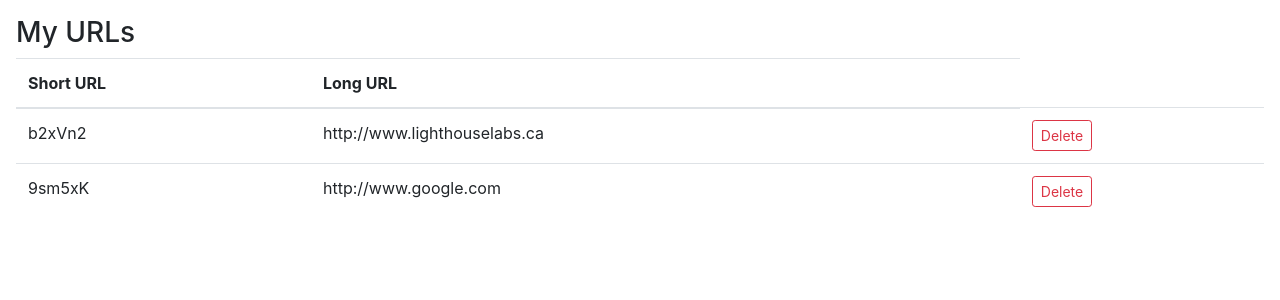
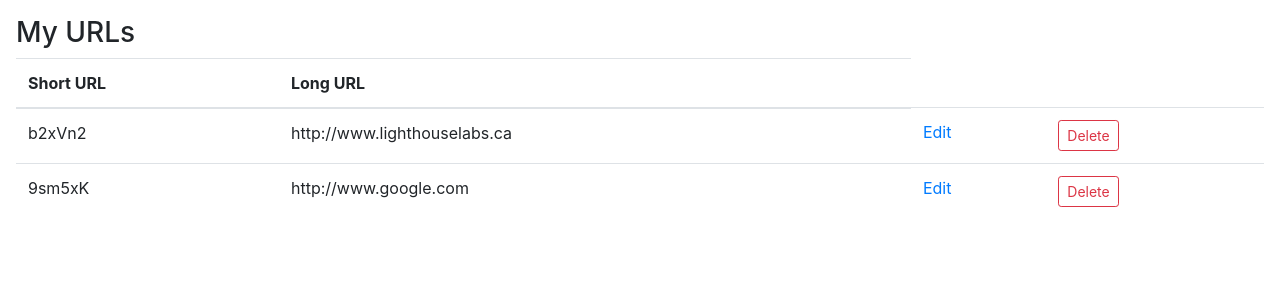
Before and after one commit to julia-gatina/tinyapp, a Node server app: page /urls in a window 1280 px wide. Shown: the part 56-356 px from the top of the page. Run offline with Node 20, Linux system fonts and the light colour scheme; some libraries are stand-ins or nearby versions.

Commit message:
Added 'Edit' links on urls_index to access urls_show template

```diff
--- a/views/urls_index.ejs
+++ b/views/urls_index.ejs
@@ -27,6 +27,9 @@
             <td><%= url %></td>
             <td><%= urls[url] %></td>
             <td>
+              <a href="/u/<%=[url]%>">Edit</a>
+            </td>
+            <td>
               <form method="POST" action="/urls/<%=[url]%>/delete">
                 <button type="submit" class="btn btn-outline-danger btn-sm">Delete</button>
               </form>
```
